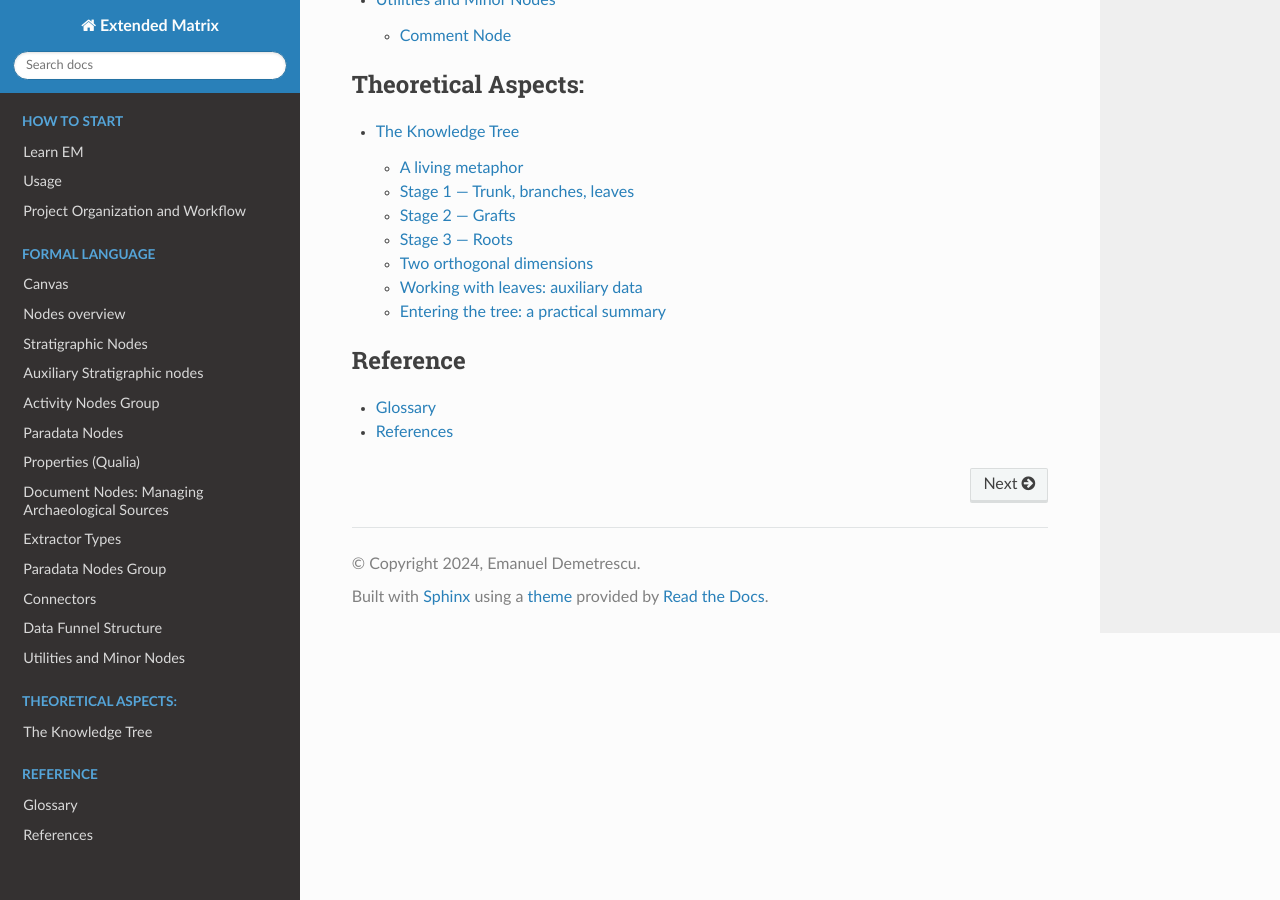
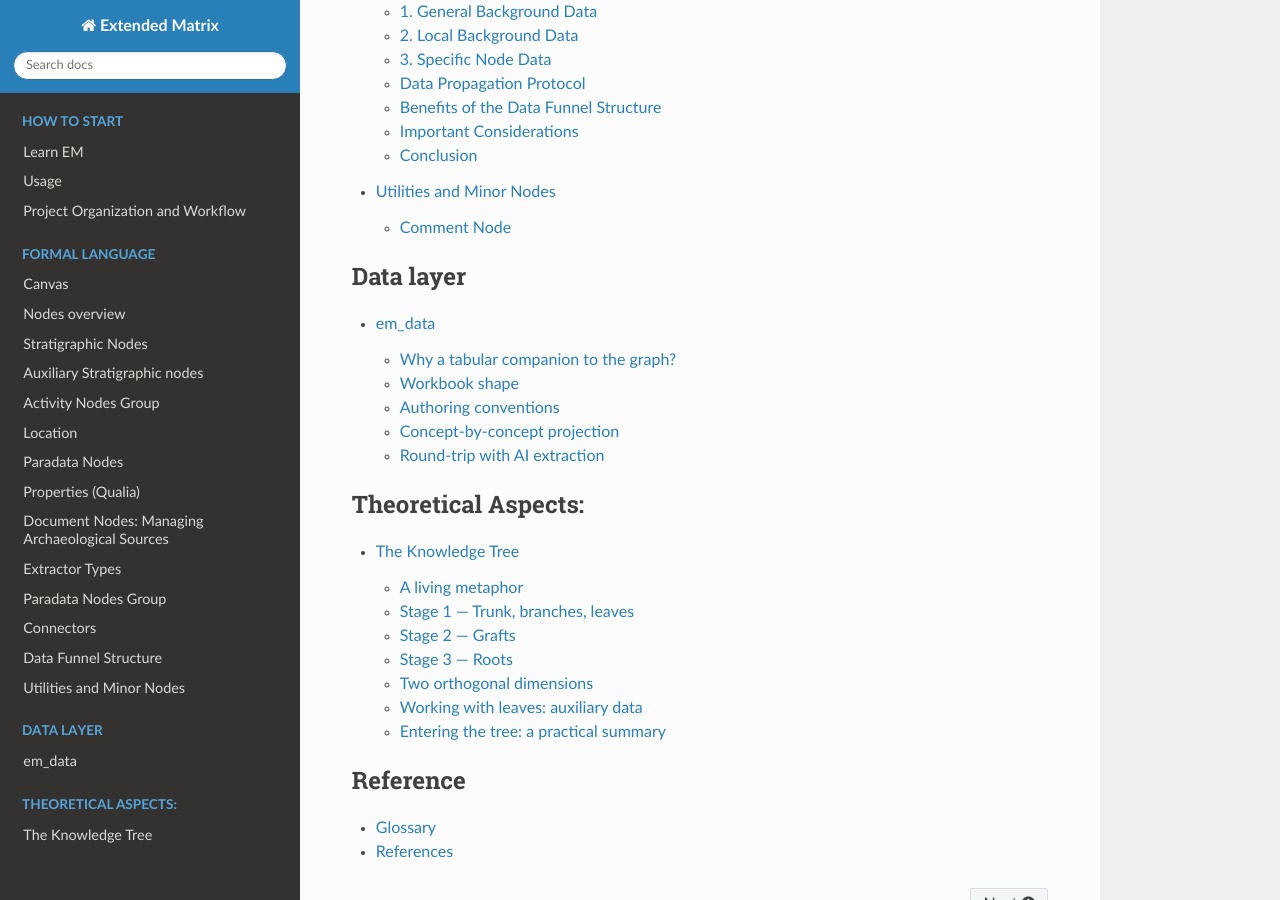
Before and after one commit to zalmoxes-laran/ExtendedMatrix-doc, a Sphinx documentation site: the page built from docs/index.rst, in a window 1280 px wide and 900 px high, scrolled down 6138 px. Built offline with Sphinx 7.4.7 and the Read the Docs theme 3.1.0, drawn with Linux system fonts in a browser that asks for light colours; pages that are not in the unit, such as notebooks, are missing from menus; some of the changed lines change nothing that is shown; some of the changed text lies outside the part shown.

Commit message:
Add Location concept page + em_data section + AI cross-link

```diff
--- /dev/null
+++ b/docs/em_data.rst
@@ -0,0 +1,198 @@
+em_data
+=======
+
+.. _em-data:
+
+The ``em_data.xlsx`` workbook is the **tabular root** of the Extended
+Matrix — the place where the leaves of the knowledge tree live as
+spreadsheet rows. Together with the GraphML file (the visual root) and
+the JSON export (the publication root), it forms one of the three
+file-shaped surfaces from which an ``s3D Graph`` can be reconstructed in
+memory and from which all downstream artifacts (em-graph in yEd,
+Heriverse JSON, the CIDOC triplestore) are derived.
+
+This page is the canonical reference for the workbook itself: its
+sheets, its conventions, and the contracts each concept page (Property,
+Document, Author, License, Activity, Location, …) satisfies when it
+projects itself onto a column.
+
+.. note::
+
+   This is a *living* reference. The base shape (5 sheets, the
+   ``Units`` / ``Epochs`` / ``Claims`` / ``Authors`` / ``Documents``
+   skeleton already described in :doc:`knowledge_tree`) is stable. The
+   per-concept column contracts are the edge that grows: each new
+   concept page in this manual closes one such contract. Readers
+   following an older revision of the workbook should look at the
+   *concept* pages first — they are now the source of truth for which
+   columns belong to which concept.
+
+
+Why a tabular companion to the graph?
+--------------------------------------
+
+The graph is good at structure: nodes, typed arcs, propagation rules.
+A spreadsheet is good at the leaves: descriptions, dates, dimensions,
+literature references — the long-form data that no graph editor can
+edit pleasantly. ``em_data.xlsx`` is the *single* place where those
+leaves live, so that:
+
+- Humans can author them with familiar tools (Excel, LibreOffice,
+  Google Sheets, ``pandas``).
+- AI extractors (StratiMiner is the canonical one — see
+  :doc:`knowledge_tree`) can produce them as their natural output.
+- The s3Dgraphy ``UnifiedXLSXImporter`` can ingest them into an
+  in-memory ``s3D Graph`` from which a GraphML, a JSON, or a CIDOC
+  triplestore can all be regenerated deterministically.
+
+The contract is bidirectional: the workbook is *both* an input format
+(plant the matrix from a spreadsheet) and an output format (export the
+in-memory graph back into a workbook for hand-editing). Round-trip is
+preserved as long as you stick to the conventions on this page.
+
+
+Workbook shape
+--------------
+
+The base ``em_data.xlsx`` has five sheets:
+
+.. list-table::
+   :header-rows: 1
+   :widths: 18 82
+
+   * - Sheet
+     - Purpose
+   * - ``Units``
+     - One row per stratigraphic unit (real or virtual): ID, type
+       (US / USVs / USVn / SF / VSF / USD …), description,
+       interpretation, building technique, materials, dimensions, and
+       the per-concept columns described below (epochs, locations,
+       activities, …).
+   * - ``Epochs``
+     - The temporal scaffolding: epoch ID, name, ``start`` / ``end``,
+       description. Referenced from ``Units`` and from per-property
+       temporal stamps.
+   * - ``Claims``
+     - The paradata layer: each row is one interpretive claim about a
+       Unit (e.g. an attribution of dimension, a chronological
+       inference, a building-technique determination), with the
+       ``Authors`` and ``Documents`` that justify it.
+   * - ``Authors``
+     - Registry of human and AI authors. Referenced by ID from
+       ``Claims`` and from header metadata.
+   * - ``Documents``
+     - Registry of source documents (photographs, reports, drawings,
+       analyses), with role / content_nature / geometry classifiers
+       and a relative path into ``DosCo/``. Referenced by ID from
+       ``Claims`` and from interpretive columns.
+
+For the broader project layout (``my_project.graphml`` /
+``em_data.xlsx`` / ``source_list.xlsx`` / ``DosCo/``) see
+:doc:`nodes_intro` and :doc:`project_organization`.
+
+
+Authoring conventions
+---------------------
+
+Three small conventions make the workbook robust under round-trip and
+under collaboration. Every concept page in this manual assumes them.
+
+Multi-valued cells
+~~~~~~~~~~~~~~~~~~
+
+When a column accepts more than one value, values are separated by
+**semicolon** (``;``) with a single space after each separator:
+
+.. code-block:: text
+
+   topo:Pompei; study:Saggio4/A2; func:Casa_del_Fauno/Room12
+
+Trailing semicolons are tolerated. Quoting is not required — the
+separator is reserved.
+
+Hierarchical paths
+~~~~~~~~~~~~~~~~~~
+
+When a value is hierarchical, the levels are joined by **forward
+slash** (``/``), root first, with no surrounding spaces:
+
+.. code-block:: text
+
+   Pompei/Sector_4/Casa_del_Fauno/Room_12
+
+Slashes inside a single level are not supported — use underscores or
+camel case to disambiguate.
+
+Kind prefixes
+~~~~~~~~~~~~~
+
+When a column carries values that belong to multiple *epistemic
+planes*, each value is prefixed with a short kind tag and a colon.
+The Location concept uses this convention with three tags
+(``topo:``, ``study:``, ``func:``); the same pattern is reused by
+other concepts that need plane-discrimination on the same axis. See
+the relevant concept page for the tag vocabulary.
+
+Primary value
+~~~~~~~~~~~~~
+
+When a column accepts multiple values *and* the formalism allows one
+of them to be primary (the typical case for membership relations
+rendered as yEd group folders in em-graph), **the first value is
+treated as primary** by default. Concept pages that override this
+default say so explicitly.
+
+
+Concept-by-concept projection
+------------------------------
+
+Each concept formalised in this manual describes its own column
+contract on its dedicated page. The pages currently closed are:
+
+.. list-table::
+   :header-rows: 1
+   :widths: 22 22 56
+
+   * - Concept
+     - Sheet · column(s)
+     - Manual page
+   * - Location
+     - ``Units`` · ``location_paths``
+     - :doc:`location`
+   * - Activity
+     - ``Units`` · ``activity_path``
+     - :doc:`activity`
+   * - *(more to come)*
+     -
+     - This list grows as concept pages migrate to the new template.
+
+If you are looking for a column that does not appear above yet, the
+authoritative source is the column header in the workbook produced by
+``s3dgraphy``'s exporter; the concept-page contracts will catch up
+during the EM 1.5 / 1.6 documentation refactor.
+
+
+Round-trip with AI extraction
+------------------------------
+
+The :doc:`knowledge_tree` page describes how an ``em_data.xlsx`` can
+be produced by AI from PDFs and field notes via the StratiMiner
+prompt. The conventions on this page are the contract that the AI
+output is held to: a workbook produced by StratiMiner that respects
+multi-valued cells, hierarchical paths, and kind prefixes is
+ingestible by s3Dgraphy's ``UnifiedXLSXImporter`` without manual
+post-processing. Concept pages that introduce a new column also
+publish, on their pages, the prompt fragment that StratiMiner uses
+to populate it.
+
+
+.. seealso::
+
+   - :doc:`knowledge_tree` — the wider metaphor: graph as trunk,
+     workbook as one of the three roots, AI / yEd / pyArchInit as
+     entry points.
+   - :doc:`nodes_intro` — the project-folder shape that hosts
+     ``em_data.xlsx`` alongside the GraphML and the ``DosCo/``
+     directory.
+   - :doc:`location` — first concept page that closes a column
+     contract on this template.
--- a/docs/index.rst
+++ b/docs/index.rst
@@ -115,6 +115,7 @@
    stratigraphic_nodes
    auxiliary_stratigraphic_nodes
    activity
+   location
    paradata_nodes
    qualia
    source_node
@@ -123,6 +124,12 @@
    connectors
    data_funnel
    utils
+
+.. toctree::
+   :maxdepth: 2
+   :caption: Data layer
+
+   em_data
 
 .. toctree::
    :maxdepth: 2
--- a/docs/knowledge_tree.rst
+++ b/docs/knowledge_tree.rst
@@ -117,7 +117,11 @@
   ``Epochs``, ``Claims``, ``Authors``, ``Documents``), produced by humans
   manually or by AI through the StratiMiner prompt. It is the root through
   which the matrix can be planted from scratch from documentary sources, or
-  grown by patient hand from existing tabular data.
+  grown by patient hand from existing tabular data. The workbook's shape,
+  authoring conventions (multi-valued cells, hierarchical paths, kind
+  prefixes), and per-concept column contracts are documented on the
+  dedicated :doc:`em_data` page — that is the canonical reference both
+  for human authors and for the StratiMiner AI extractor.
 
 - ``GraphML`` — the human-readable root, opened in yEd Graph Editor with the
   Extended Matrix palette. This is where humans see the matrix as a network
@@ -206,8 +210,12 @@
   the workbook from PDFs and field notes; alternatively a human team can fill
   it manually from existing tabular data. The s3Dgraphy
   ``UnifiedXLSXImporter`` parses the workbook into an in-memory ``s3D Graph``
-  and from there into ``GraphML``. See the
-  `Excel import guide <https://docs.extendedmatrix.org/projects/EM-tools/en/1.5.0/creating_em.html#from-excel-standard-stratigraphy>`_.
+  and from there into ``GraphML``. The workbook itself — sheets, columns,
+  authoring conventions, per-concept contracts — is documented on
+  :doc:`em_data`, which is the contract that both human authors and
+  StratiMiner are held to. See also the
+  `Excel import guide <https://docs.extendedmatrix.org/projects/EM-tools/en/1.5.0/creating_em.html#from-excel-standard-stratigraphy>`_
+  for the operational details on the EM Tools side.
 
 - **Through** ``pyArchInit`` — the archaeological information system can
   export GraphML files in Extended Matrix format directly, bringing fieldwork
@@ -219,6 +227,8 @@
 
 .. seealso::
 
+   - :doc:`em_data` — the canonical reference for the ``em_data.xlsx``
+     workbook (sheets, conventions, per-concept column contracts)
    - :doc:`qualia` — the property taxonomy that lives along the branches
    - :doc:`paradata_nodes` — how data provenance is recorded along the trunk
    - :doc:`data_funnel` — the three-level data hierarchy
--- /dev/null
+++ b/docs/location.rst
@@ -0,0 +1,343 @@
+Location
+========
+
+.. _location:
+
+A *location* expresses the **set-theoretic membership** of a node in a
+named spatial entity. It answers the question *"what (named) place is
+this in?"*. It is one of the three orthogonal grouping axes of the
+Extended Matrix:
+
+- *when* the node belongs in time          → :doc:`stratigraphic_nodes` epoch / swimlane
+- *with what intention* it was made        → :doc:`activity`
+- **what (named) place it is in**          → this page
+
+A node may carry membership on all three axes at once and they do not
+interfere with each other.
+
+.. note::
+
+   The Location concept has been formalised at the s3dgraphy /
+   datamodel level in v0.1.41 (originating discussion:
+   `s3dgraphy issue #5
+   <https://github.com/zalmoxes-laran/s3Dgraphy/issues/5>`_, raised
+   from the pyArchInit integration). It is the first concept in this
+   manual to follow the unified concept-first template (overview · em
+   graph · s3d graph · em_data · CIDOC mapping · examples). Future
+   pages — Property, Document, Author, License, Activity (refactor) —
+   will adopt the same structure.
+
+
+Overview
+--------
+
+Three **kinds** of location coexist on the same axis:
+
+- **Toponym** — *external / administrative* identity. Pompei, Lazio,
+  Italia, Latium et Campania. The names a place would carry on a
+  political map or on a postal address. Stable across studies, owned
+  by the wider world.
+- **Study** — *operational / procedural* identity. Saggio 4, settore
+  A2, quadrato 12, sondage NW. The names a place carries inside the
+  excavation methodology of one specific project; another project
+  on the same physical site would use different names.
+- **Functional** — *interpretive / semantic* identity. Basilica, room
+  A, courtyard, kiln. The names a place carries inside the
+  reconstructive narrative — they describe what the place is *for*,
+  not where it is on a map nor how the dig was organised.
+
+The three are distinct, not redundant. The same physical wall can
+simultaneously be in *toponym* ``Pompei``, in *study* ``Saggio4/A2``,
+and in *functional* ``Casa del Fauno / Room 12``. None of those three
+descriptions can be derived from the others.
+
+Two structural properties follow from this design:
+
+- **Membership is m:n.** A wall between two rooms belongs to *both*
+  rooms — and it is the wall, not the wall's relation to one of the
+  rooms, that is the data. Multiple memberships per node are
+  first-class.
+- **Locations are hierarchical.** A location can itself be inside
+  another location: ``Pompei`` ⊃ ``Sector 4`` ⊃ ``Casa del Fauno`` ⊃
+  ``Room 12``. The hierarchy is recursive (a location ``is_in_location``
+  of another location) and is independent on each *kind* axis (the
+  toponym tree and the functional tree are separate trees).
+
+Propagation along the Location axis is **additive**: when a node has
+multiple memberships, all of them apply, none of them overrides.
+This is the opposite default from time (``EpochNode`` propagation is
+substitutive: the finest-grained epoch wins). The asymmetry is
+intentional and matches archaeological practice.
+
+A location is **identitary, not geometric**. A coordinate, an EPSG
+code, a shift vector — those belong to a :doc:`source_node`-side
+``GeoPositionNode`` (the *georef* node), not to a ``Location``. The
+two concepts are linked, but they are not the same thing: see *CIDOC
+mapping* below.
+
+
+Representation in em graph
+--------------------------
+
+In yEd notation, a ``LocationNodeGroup`` renders as a **dashed
+round-rectangle group folder**, fill ``#F5F5F5``, label at top.
+Border colour varies by kind: toponym ``#888888``, study ``#3A5A8C``,
+functional ``#000000``.
+
+For a node with **multiple memberships**, em graph picks exactly one
+to render as a yEd group folder — the one carrying ``is_primary=true``
+on its ``is_in_location`` edge. The remaining memberships render as
+labels / badges on the node, not as overlapping group folders. This is
+a yEd limitation (group folders cannot stack), not a property of the
+formalism: in the underlying s3d graph all memberships are first-class
+and equal. Choosing which membership is primary is therefore a
+*rendering* decision, not an *epistemic* one — typically the
+functional location is the most informative one for a reader of the
+diagram, but the choice is per-node.
+
+The hierarchy is rendered the same way the Location *itself* would be:
+nested group folders, with the parent location wrapping the child
+ones. So in em graph a ``Casa del Fauno`` group folder appears inside
+a ``Sector 4`` group folder, which appears inside a ``Pompei`` group
+folder.
+
+
+Representation in s3d graph
+---------------------------
+
+Class: ``LocationNodeGroup`` (subclass of ``GroupNode``). See the
+`s3dgraphy reference
+<https://github.com/zalmoxes-laran/s3Dgraphy>`_ for the full Python
+API.
+
+- **Required field** ``kind`` ∈ ``{"toponym", "study", "functional"}``.
+  Construction with any other value raises ``ValueError``.
+- **Field** ``propagation`` defaulting to ``"additive"``. Declared so
+  that future engines can opt into substitutive composition per
+  instance, even though the canonical Location behaviour is additive.
+- **Edge** ``is_in_location`` (canonical) / ``includes_location``
+  (reverse). Source node types: ``StratigraphicNode``,
+  ``ParadataNode``, ``ParadataNodeGroup``, ``DocumentNode``,
+  ``ExtractorNode``, ``CombinerNode``, ``PropertyNode``, and
+  ``LocationNodeGroup`` itself (for the recursive hierarchy). Target:
+  always ``LocationNodeGroup``.
+- **Edge attribute** ``is_primary: bool`` (default ``false``).
+  At most one ``is_primary=true`` edge per source. Carries the
+  rendering hint described above.
+- Multiple ``is_in_location`` edges per source are first-class —
+  this is how m:n membership is encoded.
+
+Construction example:
+
+.. code-block:: python
+
+   from s3dgraphy.nodes import LocationNodeGroup
+   from s3dgraphy.edges import Edge
+
+   pompei = LocationNodeGroup("loc_pompei", "Pompei", kind="toponym")
+   sect4  = LocationNodeGroup("loc_sect4",  "Sector 4", kind="study")
+   fauno  = LocationNodeGroup("loc_fauno",  "Casa del Fauno", kind="functional")
+   room12 = LocationNodeGroup("loc_room12", "Room 12", kind="functional")
+
+   # Hierarchy (recursive Location → Location)
+   Edge("eh1", sect4.node_id,  pompei.node_id, "is_in_location")
+   Edge("eh2", fauno.node_id,  sect4.node_id,  "is_in_location")
+   Edge("eh3", room12.node_id, fauno.node_id,  "is_in_location")
+
+   # m:n membership of a wall between two rooms
+   e_primary = Edge("ew1", "wall_77", room12.node_id, "is_in_location")
+   e_primary.attributes["is_primary"] = True
+   e_secondary = Edge("ew2", "wall_77", "loc_room13", "is_in_location")
+   e_secondary.attributes["is_primary"] = False
+
+
+Representation in em_data
+-------------------------
+
+In the ``em_data.xlsx`` workbook, the Location concept is a single
+column on the ``Units`` sheet, by convention named
+``location_paths``. The column is multi-valued and uses two of the
+three workbook-wide conventions documented in :doc:`em_data`:
+**multi-valued cells** (separator ``;``), **hierarchical paths**
+(separator ``/``), and **kind prefixes** (``topo:``, ``study:``,
+``func:``).
+
+A typical cell:
+
+.. code-block:: text
+
+   func:Pompei/Sector_4/Casa_del_Fauno/Room_12; topo:Pompei; study:Saggio4/A2
+
+The first value is treated as **primary** unless overridden — its
+``is_in_location`` edge will carry ``is_primary=true`` in the s3d
+graph and, in em graph, will become the yEd group folder.
+
+Round-trip rules:
+
+- A cell with one value produces one ``is_in_location`` edge.
+- A cell with several values produces several edges (m:n
+  membership).
+- A hierarchical path ``A/B/C`` produces three nested
+  ``LocationNodeGroup`` nodes (``A``, ``B``, ``C``) connected by
+  two recursive ``is_in_location`` edges (``B → A``, ``C → B``),
+  and the source node's ``is_in_location`` edge attaches to the
+  leaf (``C``).
+- Three top-level prefixes (``topo:``, ``study:``, ``func:``) each
+  produce a separate hierarchy tree; the trees are not merged.
+
+When the AI extractor (StratiMiner) populates ``location_paths``
+from a PDF or set of field notes, it follows the same conventions —
+see :doc:`knowledge_tree` and :doc:`em_data` for how the workbook is
+the AI extraction's primary output.
+
+
+Naming conventions
+~~~~~~~~~~~~~~~~~~
+
+The field ``kind`` (Python instance attribute and JSON datamodel field) is the
+canonical name for **single-axis sub-discrimination** on s3dgraphy nodes from
+v0.1.41 onward. It deliberately avoids ``type``, which is structurally reserved
+for class identity (``node_type``, registered in ``Node.node_type_map``) and
+saturated in CIDOC mapping (``rdf:type``, ``P2_has_type``).
+
+For **multi-axis classification** (e.g. ``DocumentNode.role`` /
+``content_nature`` / ``geometry``) each axis keeps its own semantically named
+field. ``kind`` is reserved for single-axis cases like ``LocationNodeGroup``.
+
+
+CIDOC-CRM mapping
+-----------------
+
+The Extended Matrix Location concept maps cleanly onto CIDOC-CRM
+core, with one CIDOC-CRM-native composition for the *kind* axis and
+one genuinely new RDF property for the *is_primary* rendering hint.
+
+.. list-table::
+   :header-rows: 1
+   :widths: 35 35 30
+
+   * - s3dgraphy / em concept
+     - CIDOC mapping
+     - Notes
+   * - ``LocationNodeGroup`` (the node itself)
+     - **E53 Place**
+     - Vanilla CIDOC core. CRMarchaeo does not introduce a Place-level
+       container distinct from E53, so plain E53 is preferred.
+   * - ``kind ∈ {toponym, study, functional}``
+     - ``E53 Place`` ── **P2_has_type** ──▷ ``E55 Type``
+     - The three values are reserved E55 Type *instances*:
+       ``s3d:KindToponym``, ``s3d:KindStudy``, ``s3d:KindFunctional``.
+       CIDOC-native composition; no new property URI is introduced.
+   * - ``is_in_location`` (Stratigraphic / Paradata → Location)
+     - **P53_has_former_or_current_location**
+     - Vanilla CIDOC core.
+   * - ``is_in_location`` (Location → Location, recursion)
+     - **P89_falls_within**
+     - Vanilla CIDOC core. Same edge name in s3dgraphy, two CIDOC
+       predicates depending on the endpoints; the JSON datamodel
+       declares both via the ``context_mapping`` block of the edge.
+   * - ``is_primary`` (edge attribute)
+     - ``s3d:isPrimary`` *(proposed)*
+     - No CIDOC-core or CRMarchaeo equivalent. This is a UX /
+       rendering disambiguation flag (which membership is the yEd
+       group folder), legitimately new.
+   * - ``propagation`` (node field)
+     - *(none)*
+     - Schema-level metadata (a rule about how the engine composes
+       memberships), not instance data. Not serialised to triples.
+
+The relationship with the *georef* node is expressed at the CIDOC
+level via **P161_has_spatial_projection** linking the ``E53 Place``
+(a Location) to an ``E94 Space Primitive`` (a georef geometry — see
+the dedicated geometry node page when it lands). Location is the
+*identity*; georef is the *geometry*. They are different nodes,
+linked by P161, and they remain separated end-to-end through the
+em graph, the s3d graph, and the triplestore.
+
+.. admonition:: Stability of the ``s3d:`` namespace
+   :class: warning
+
+   The identifiers in the ``s3d:`` namespace introduced for the
+   Location concept (``s3d:KindToponym``, ``s3d:KindStudy``,
+   ``s3d:KindFunctional``, ``s3d:isPrimary``) are *candidate
+   primitives* for a forthcoming **CIDOC-S3D extension** (in the
+   spirit of CRMarchaeo / CRMsci / CRMinf — an extension of the
+   CIDOC-CRM dedicated to the concepts of the Extended Matrix that
+   CIDOC-core does not cover). Their stability level is
+   ``proposed``: consumers should expect potential URI rename when
+   the extension is formalised. The s3dgraphy JSON datamodel
+   carries ``extension_status: "proposed"`` on every such URI as a
+   machine-readable marker.
+
+
+Examples
+--------
+
+Single membership
+~~~~~~~~~~~~~~~~~
+
+A floor that belongs to one room. ``Units`` row for the floor:
+
+.. code-block:: text
+
+   ID:        US3471
+   TYPE:      US
+   ...
+   location_paths:  func:Pompei/Sector_4/Casa_del_Fauno/Room_12
+
+Resulting s3d graph fragment: four ``LocationNodeGroup`` nodes (one
+per path level, all kind=functional), three recursive
+``is_in_location`` edges connecting them, and one
+``is_in_location`` edge from ``US3471`` to the leaf
+``LocationNodeGroup`` (``Room_12``). The latter carries
+``is_primary=true``.
+
+m:n membership
+~~~~~~~~~~~~~~
+
+A wall between two rooms. The wall belongs to both rooms;
+the diagram-author's choice is to render the *south* room as the
+primary group folder.
+
+.. code-block:: text
+
+   ID:        USM77
+   TYPE:      USM
+   ...
+   location_paths:  func:.../Room_12; func:.../Room_13
+
+Resulting s3d graph: two ``is_in_location`` edges from ``USM77``,
+the first with ``is_primary=true``, the second with
+``is_primary=false`` (or the attribute simply absent — the default
+is ``false``). In em graph, ``USM77`` lives inside the ``Room_12``
+group folder; a small badge / label on the node records the
+secondary membership in ``Room_13``.
+
+Hierarchy across kinds
+~~~~~~~~~~~~~~~~~~~~~~
+
+The same wall as above, with all three kinds expressed:
+
+.. code-block:: text
+
+   location_paths:  func:Pompei/Sector_4/Casa_del_Fauno/Room_12; func:Pompei/Sector_4/Casa_del_Fauno/Room_13; topo:Pompei; study:Saggio4/A2
+
+Resulting s3d graph: the two functional memberships from the
+previous example, plus two more ``is_in_location`` edges to a
+toponym leaf (``Pompei``) and a study leaf (``A2``, inside
+``Saggio4``). The CIDOC triplestore that retrieves this fragment
+sees a single E53 Place per leaf, classified by the appropriate
+E55 Type instance, and the wall (an A-stratigraphic-unit) bound
+to all four leaves via P53.
+
+
+.. seealso::
+
+   - :doc:`em_data` — workbook-wide conventions referenced above.
+   - :doc:`activity` — the orthogonal grouping axis (intention).
+   - :doc:`stratigraphic_nodes`, :doc:`auxiliary_stratigraphic_nodes`
+     — the source side of the membership.
+   - `s3dgraphy issue #5
+     <https://github.com/zalmoxes-laran/s3Dgraphy/issues/5>`_ — the
+     originating discussion (PyArchInit integration, by
+     `@enzococca <https://github.com/enzococca>`_).
```
